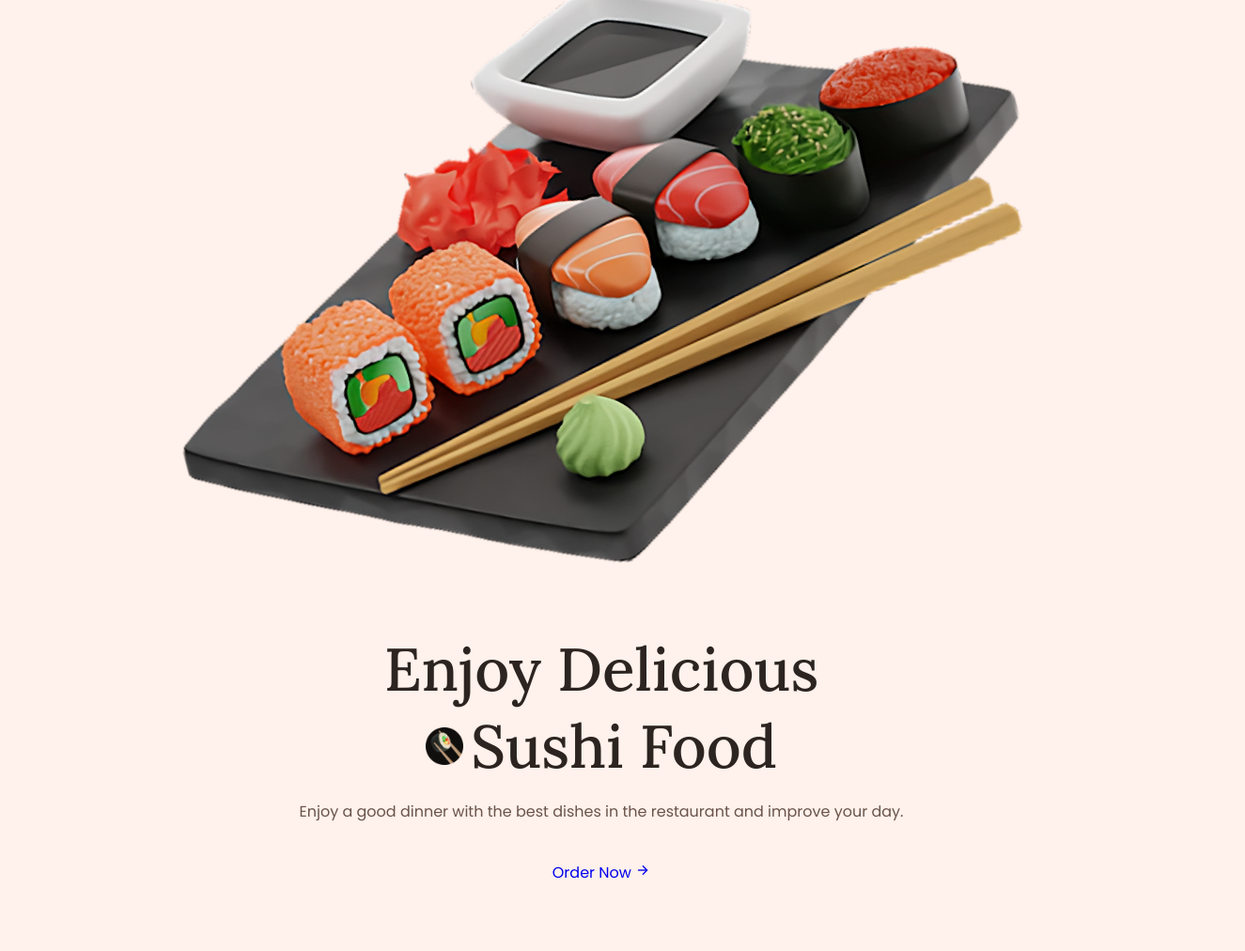
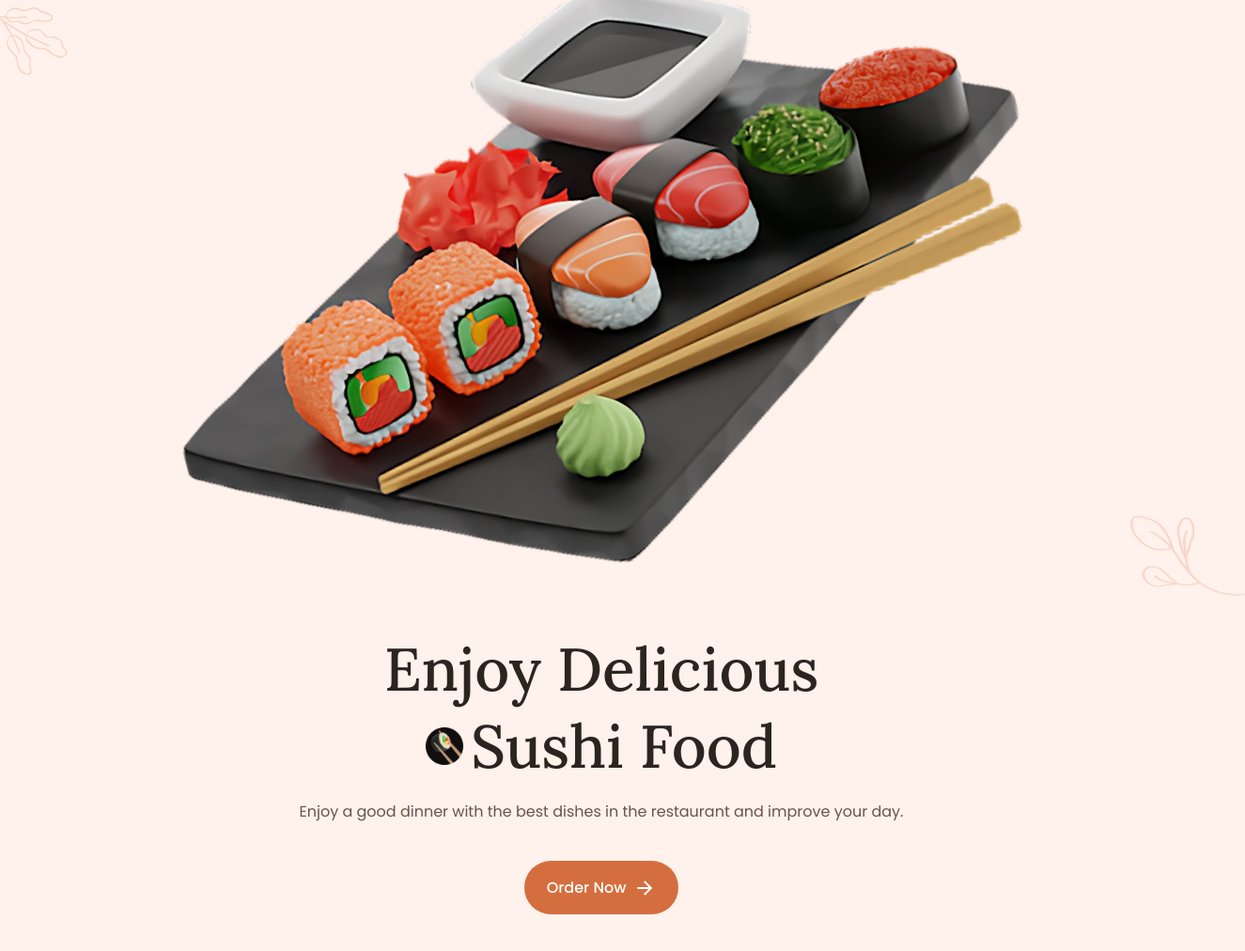
Before and after one commit to canyetgin/responsive-sushi-website-1, a plain HTML site: page index.html in a window 1280 px wide. Shown: the part 136-1148 px from the top of the page at 94% size, 1325 px wide, since content can reach past the window. Drawn offline with nearby package versions, Linux system fonts and the light colour scheme.

Commit message:
home scroll y

```diff
--- a/assets/css/styles.css
+++ b/assets/css/styles.css
@@ -221,6 +221,10 @@ img {
   top: 0;
 }
 
+.bg-header {
+  box-shadow: 0 2px 8px hsla(19, 64%, 24%, 0.1);
+}
+
 .home {
   position: relative;
 }
@@ -253,3 +257,46 @@ img {
   padding: 0 1rem;
   margin-bottom: 2.5rem;
 }
+
+.home__leaf-1,
+.home__leaf-2 {
+  position: absolute;
+  opacity: 0.2;
+}
+
+.home__leaf-1 {
+  width: 80px;
+  top: 8rem;
+  left: -1rem;
+  transform: rotate(90deg);
+}
+.home__leaf-2 {
+  width: 100px;
+  right: -2rem;
+  bottom: 1rem;
+  transform: rotate(-15deg);
+}
+
+.button {
+  display: inline-flex;
+  align-items: center;
+  column-gap: 0.5rem;
+  background-color: var(--first-color);
+  padding: 1rem 1.5rem;
+  border-radius: 4rem;
+  color: white;
+  font-weight: var(--font-medium);
+  transition: backgorund 0.3s;
+}
+
+.button i {
+  font-size: 1.5rem;
+  transition: transform 0.3s;
+}
+.button :hover {
+  background-color: var(--first-color-alt);
+}
+
+.button:hover i {
+  transform: translateX(0.25rem);
+}
--- a/assets/js/main.js
+++ b/assets/js/main.js
@@ -17,3 +17,14 @@ const linkAction = () => {
 }
 
 navLink.forEach((n) => n.addEventListener('click', linkAction))
+
+const scrolHeader = () => {
+  const header = document.getElementById('header')
+  if (this.scrollY >= 50) {
+    header.classList.add('bg-header')
+  } else {
+    header.classList.remove('bg-header')
+  }
+}
+
+window.addEventListener('scroll', scrolHeader)
--- a/index.html
+++ b/index.html
@@ -90,12 +90,12 @@
         </div>
       </div>
 
-      <!--<img
+      <img
         src="/assets/img/leaf-branch-2.png"
         alt="home image"
         class="home__leaf-1"
       />
-      <img src="/assets/img/leaf-branch-4.png" alt="" class="home__leaf-2" />-->
+      <img src="/assets/img/leaf-branch-4.png" alt="" class="home__leaf-2" />
       <section class="about section" id="about"></section>
 
       <section class="popular section" id="popular"></section>
```
